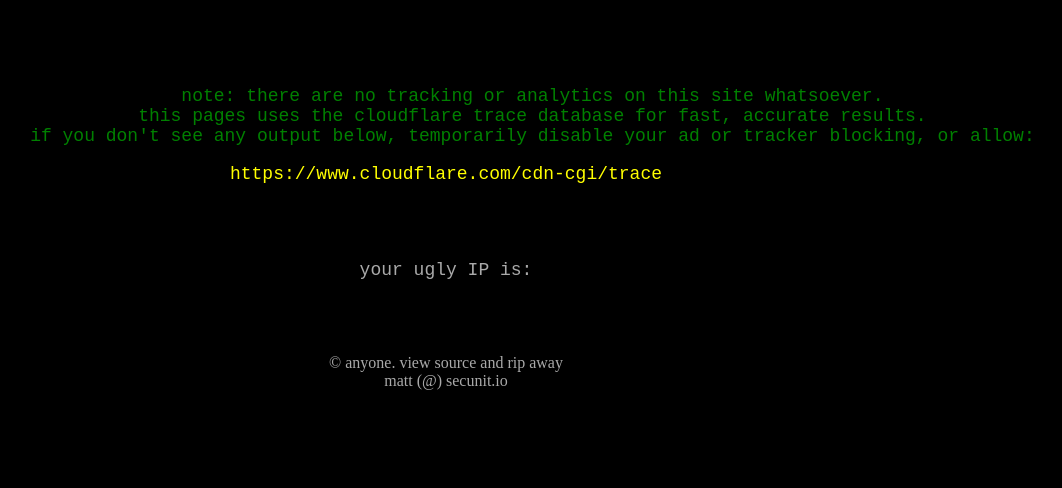
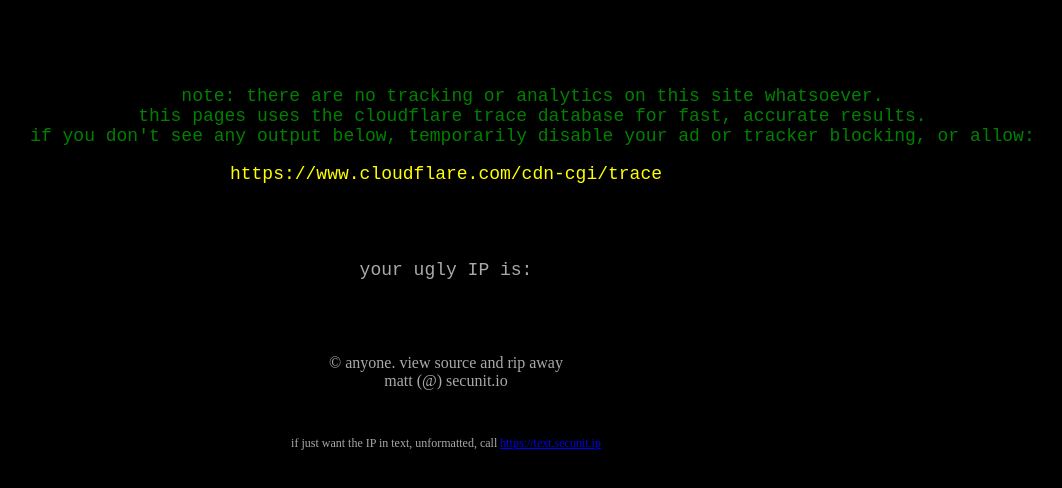
Before and after one commit to x86txt/pubip, a plain HTML site: page public/index.html in a window 1280 px wide. Shown: the whole page, without its empty margins (194-1256 px from the left). Drawn offline with nearby package versions, Linux system fonts and the light colour scheme.

Commit message:
add text notification

```diff
--- a/public/index.html
+++ b/public/index.html
@@ -50,6 +50,8 @@
         </div>
      </center>
      <div class="preformatted.small"><p align="center" style="color:darkgrey">&#169; anyone. view source and rip away<br />matt (@) secunit.io</p></div>
+     <br />
+     <p align="center" style="color:darkgrey;font-size:12px">if just want the IP in text, unformatted, call <a href="https://text.secunit.ip">https://text.secunit.ip</a></p>
 
 </body>
 
```
Also changed, not shown: public/text/index.html (renamed from public/text.html).
